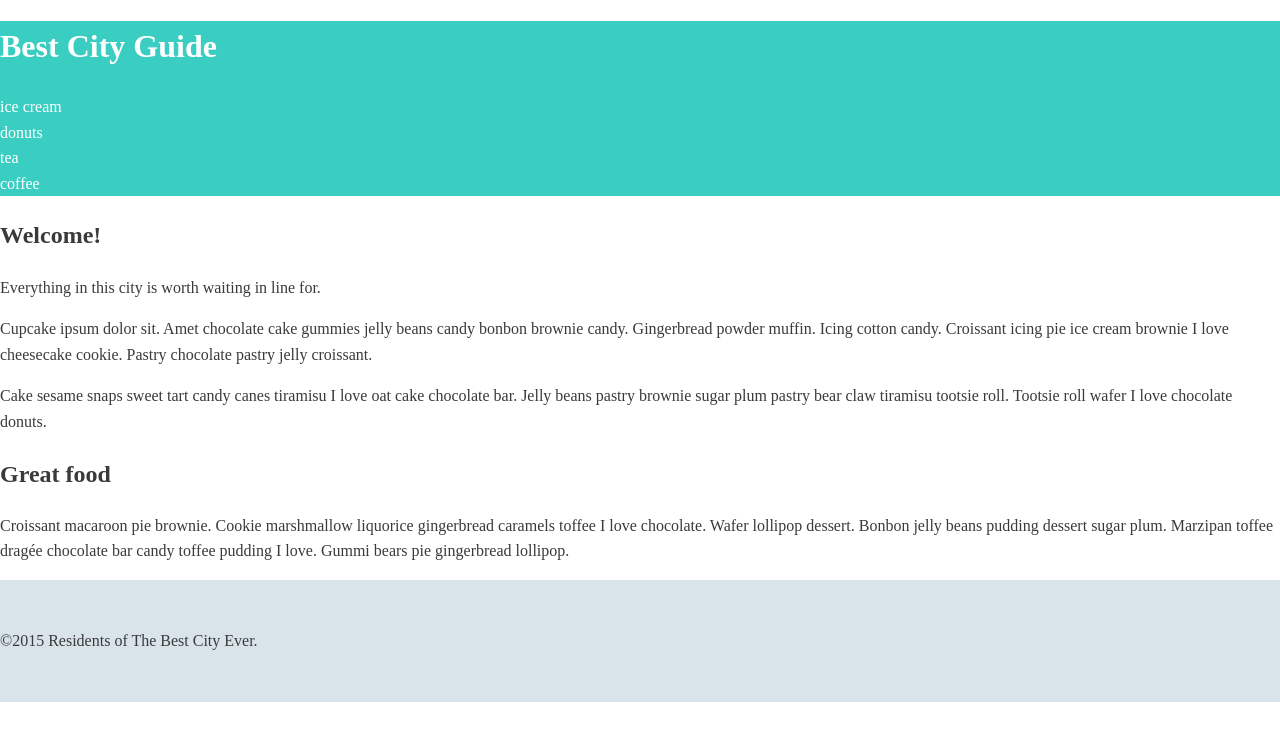
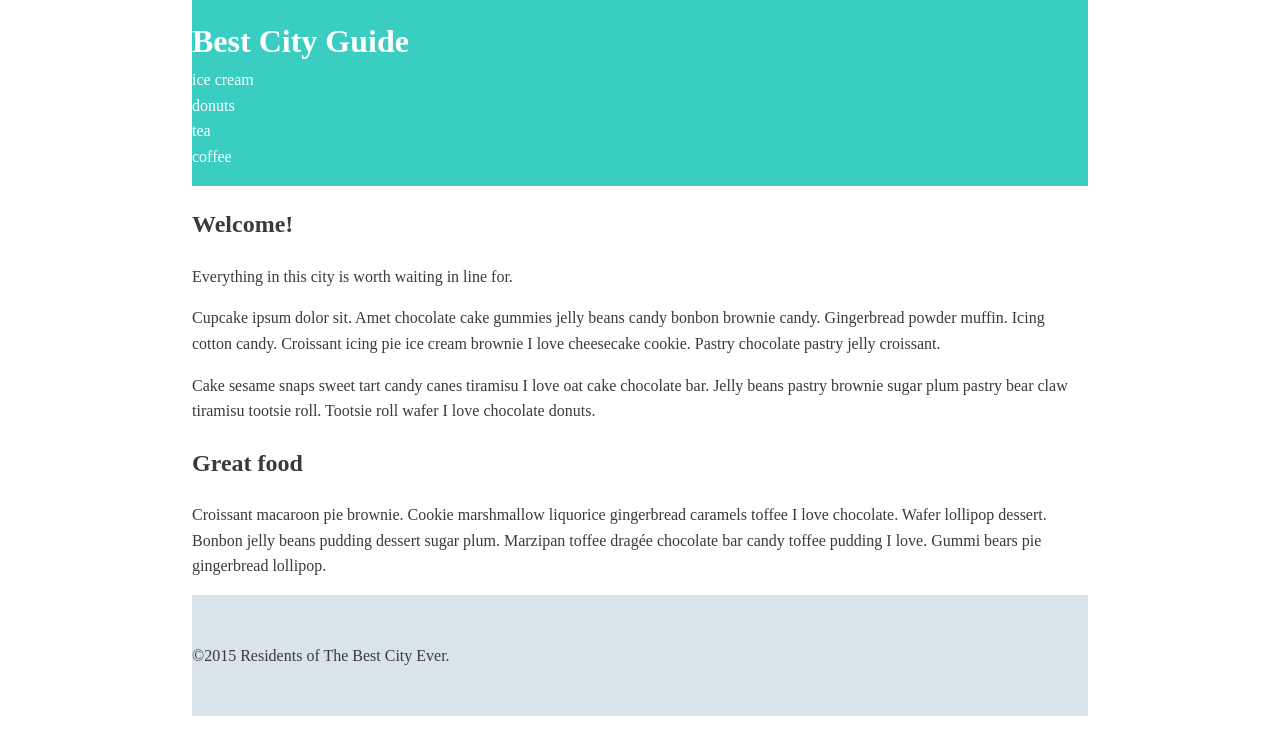
Before and after one commit to MichaelPay/michael_learns_css, a plain HTML site: page 04 CSS Layout Basics/01 Getting Started with CSS Layout/index.html in a window 1280 px wide. Drawn offline with Linux system fonts and the light colour scheme.

Commit message:
CSS Layout Basics Getting Started with CSS Layout Centering Page Content and Creating a Full-width Header Initial Commit

```diff
--- a/04 CSS Layout Basics/01 Getting Started with CSS Layout/css/style.css
+++ b/04 CSS Layout Basics/01 Getting Started with CSS Layout/css/style.css
@@ -16,10 +16,22 @@ a {
   Base Layout Styles
 ==================================== */
 
+/* ---- Navigation ---- */
+
+.name {
+	margin: 0;
+}
+
 /* ---- Layout Containers ---- */
+
+.wrapper {
+	width: 70%;
+	margin: 0 auto;
+}
 
 .main-header {
 	background: #3acec2;
+	padding: 1em 0;
 }
 
 .main-footer {
--- a/04 CSS Layout Basics/01 Getting Started with CSS Layout/index.html
+++ b/04 CSS Layout Basics/01 Getting Started with CSS Layout/index.html
@@ -7,6 +7,7 @@
     <link rel="stylesheet" href="css/style.css">
 </head>
 <body>
+<div class="wrapper">
 <header class="main-header">
     <h1 class="name"><a href="#">Best City Guide</a></h1>
     <ul class="main-nav">
@@ -34,4 +35,5 @@
     <p>&copy;2015 Residents of The Best City Ever.</p>
 </footer>
 </body>
+</div>
 </html>
```
